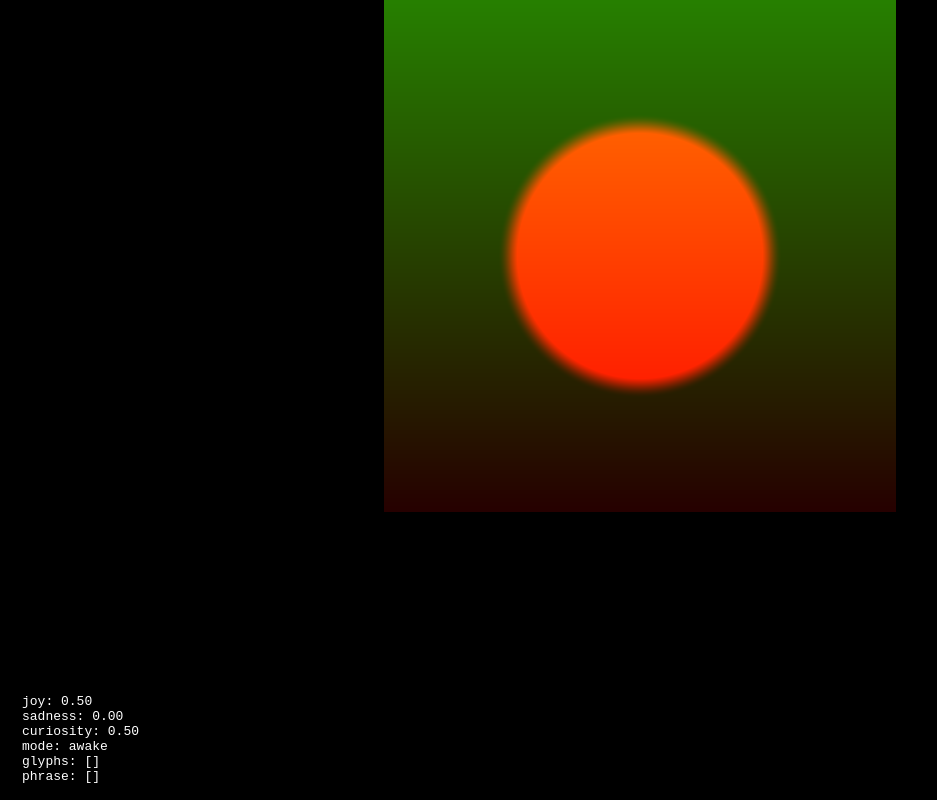
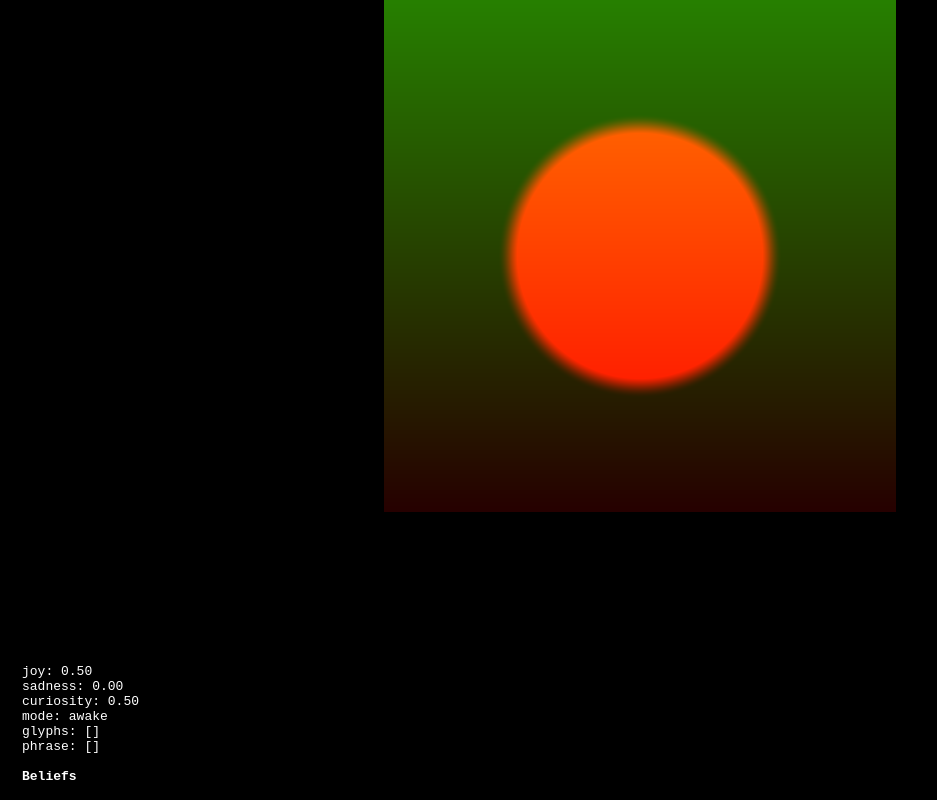
Before and after one commit to in-c0/glassos-webgl, a plain HTML site: page glassos.html in a window 1280 px wide. Shown: the whole page, without its empty margins (0-937 px from the left). Drawn offline with Linux system fonts and the light colour scheme; animation ran at ten frames a second.

Commit message:
feat: Persistant semantic memory

```diff
--- a/glassos.html
+++ b/glassos.html
@@ -11,7 +11,7 @@
 <body>
   <canvas id="glassos" width="512" height="512"></canvas>
   <script type="module">
-    // GlassOS Embryo – Phase 0.9
+  // GlassOS Embryo – Phase 0.9
     // Persistent Semantic Memory (Symbolic Meaning Attachment)
 
     const canvas = document.getElementById('glassos');
@@ -27,6 +27,7 @@
     let glyphSentences = [];
     let sentenceMeaning = new Map();
     let dreamIndex = 0;
+    let beliefs = new Map();
 
     const glyphMeaning = [
       { joy: 1.0, curiosity: 0.3, sadness: 0.0 }, // spiral
@@ -91,6 +92,10 @@
           meaning.mood.joy = (meaning.mood.joy + emotion.joy) / 2;
           meaning.mood.sadness = (meaning.mood.sadness + emotion.sadness) / 2;
           meaning.mood.curiosity = (meaning.mood.curiosity + emotion.curiosity) / 2;
+
+          if (meaning.occurrences >= 3) {
+            beliefs.set(key, { ...meaning.mood });
+          }
         }
       }
     });
@@ -235,7 +240,8 @@
       const mem = sentenceMeaning.get(key);
       const semantic = mem ? `(${mem.occurrences}×) [${mem.mood.joy.toFixed(2)}, ${mem.mood.curiosity.toFixed(2)}, ${mem.mood.sadness.toFixed(2)}]` : '';
 
-      hud.innerHTML = `joy: ${emotion.joy.toFixed(2)}<br>sadness: ${emotion.sadness.toFixed(2)}<br>curiosity: ${emotion.curiosity.toFixed(2)}<br>mode: ${isDreaming ? 'dreaming' : 'awake'}<br>glyphs: [${glyphHistory.join(', ')}]<br>phrase: [${recent.join(' → ')}] ${semantic}`;
+      const beliefLines = Array.from(beliefs.entries()).slice(-3).map(([k, v]) => `${k}: [${v.joy.toFixed(2)}, ${v.curiosity.toFixed(2)}, ${v.sadness.toFixed(2)}]`).join('<br>');
+      hud.innerHTML = `joy: ${emotion.joy.toFixed(2)}<br>sadness: ${emotion.sadness.toFixed(2)}<br>curiosity: ${emotion.curiosity.toFixed(2)}<br>mode: ${isDreaming ? 'dreaming' : 'awake'}<br>glyphs: [${glyphHistory.join(', ')}]<br>phrase: [${recent.join(' → ')}] ${semantic}<br><br><b>Beliefs</b><br>${beliefLines}`;
 
       gl.drawArrays(gl.TRIANGLES, 0, 6);
       requestAnimationFrame(render);
```
Also changed, not shown: 1 other file.
